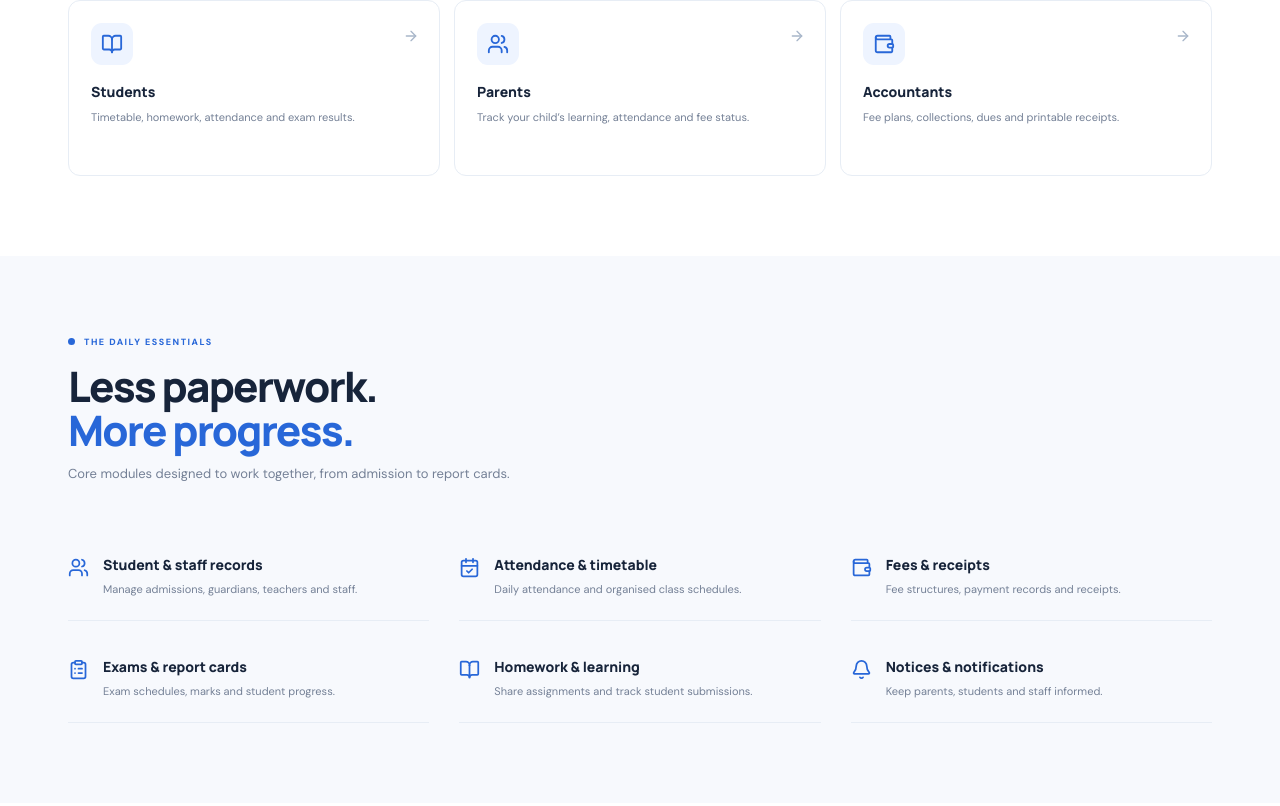
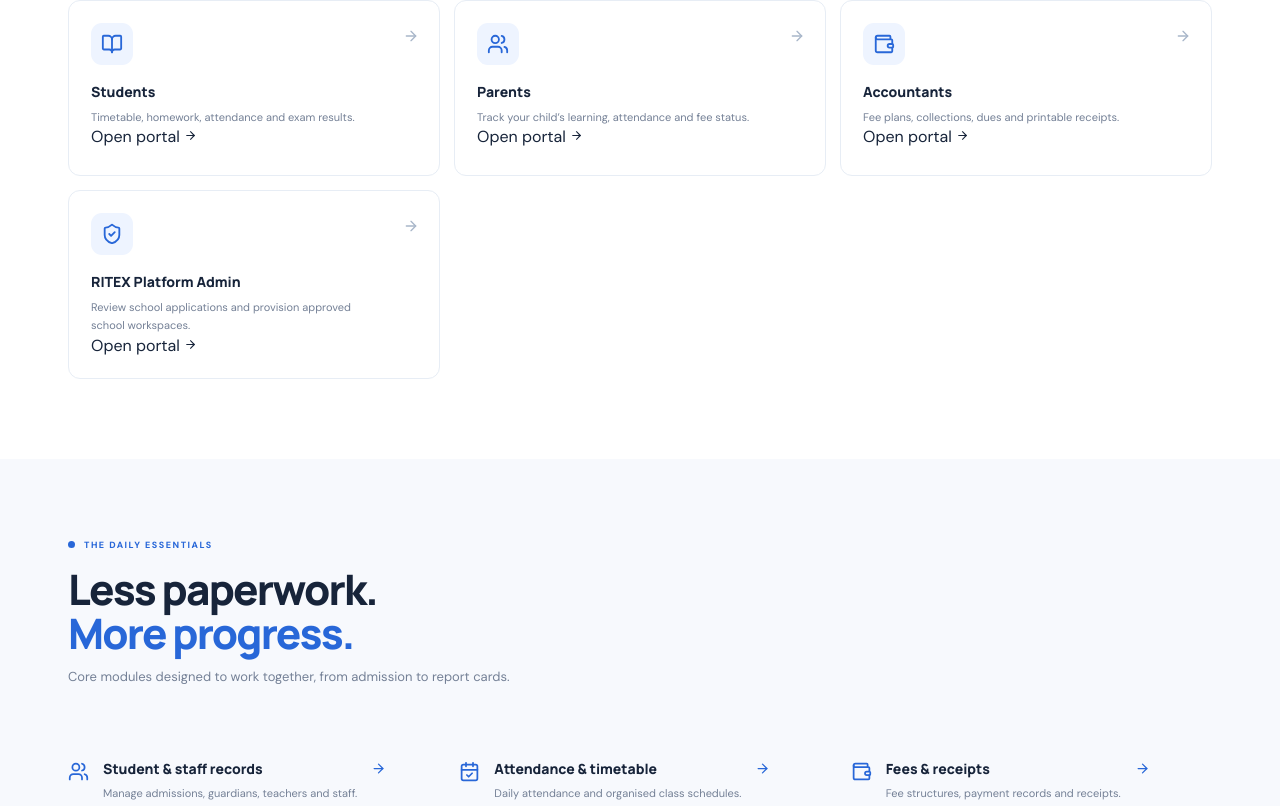
Before and after one commit to mantukumar84140926-sys/Archanova, a Next.js app: page /schoolverse in a window 1280 px wide. Shown: the part 1134-1940 px from the top of the page. Built offline with nearby package versions, Linux system fonts and the light colour scheme.

Commit message:
Make RITEX portal and feature cards navigable

```diff
--- a/app/schoolverse/page.tsx
+++ b/app/schoolverse/page.tsx
@@ -15,6 +15,7 @@ const portals = [
   { icon: BookOpen, title: "Students", detail: "Timetable, homework, attendance and exam results." },
   { icon: Users, title: "Parents", detail: "Track your child’s learning, attendance and fee status." },
   { icon: Wallet, title: "Accountants", detail: "Fee plans, collections, dues and printable receipts." },
+  { icon: ShieldCheck, title: "RITEX Platform Admin", detail: "Review school applications and provision approved school workspaces.", href: "/schoolverse/platform" },
 ];
 
 const modules = [
@@ -64,10 +65,10 @@ export default function SchoolverseHome() {
 
       <section className="sv-audience" id="portals">
         <div className="sv-section-head"><div className="sv-kicker"><span /> ONE GLOBAL PLATFORM, MANY ROLES</div><h2>Everyone has a place<br />in the <em>school community.</em></h2><p>Separate workspaces with permissions tailored to each role.</p></div>
-        <div className="sv-portal-grid">{portals.map((portal) => { const Icon = portal.icon; return <article className="sv-portal-card" key={portal.title}><div className="sv-icon-tile"><Icon size={22} /></div><h3>{portal.title}</h3><p>{portal.detail}</p><span className="sv-card-arrow"><ArrowRight size={16} /></span></article>; })}</div>
+        <div className="sv-portal-grid">{portals.map((portal) => { const Icon = portal.icon; return <Link href={portal.href ?? "/schoolverse/login"} className="sv-portal-card sv-portal-link" aria-label={`Open ${portal.title} sign-in`} key={portal.title}><div className="sv-icon-tile"><Icon size={22} /></div><h3>{portal.title}</h3><p>{portal.detail}</p><span className="sv-card-arrow"><ArrowRight size={16} /></span><span className="sv-card-action">Open portal <ArrowRight size={13} /></span></Link>; })}</div>
       </section>
 
-      <section className="sv-modules" id="modules"><div className="sv-section-head"><div className="sv-kicker"><span /> THE DAILY ESSENTIALS</div><h2>Less paperwork.<br /><em>More progress.</em></h2><p>Core modules designed to work together, from admission to report cards.</p></div><div className="sv-module-grid">{modules.map((module) => { const Icon = module.icon; return <article className="sv-module" key={module.title}><Icon size={21} /><div><h3>{module.title}</h3><p>{module.detail}</p></div></article>; })}</div></section>
+      <section className="sv-modules" id="modules"><div className="sv-section-head"><div className="sv-kicker"><span /> THE DAILY ESSENTIALS</div><h2>Less paperwork.<br /><em>More progress.</em></h2><p>Core modules designed to work together, from admission to report cards.</p></div><div className="sv-module-grid">{modules.map((module) => { const Icon = module.icon; return <Link href="/schoolverse/login" className="sv-module sv-module-link" key={module.title}><Icon size={21} /><div><h3>{module.title}</h3><p>{module.detail}</p></div><ArrowRight className="sv-module-arrow" size={15} /></Link>; })}</div></section>
 
       <section className="sv-security" id="security"><div><div className="sv-kicker"><span /> BUILT FOR SCHOOLS AROUND THE WORLD</div><h2>One platform.<br /><em>Private school data.</em></h2><p>Schools around the world get separate workspaces. Access is controlled by verified school memberships and database-level policies, not just hidden screens.</p></div><div className="sv-security-points"><span><ShieldCheck /> School-wise access controls</span><span><Users /> Role-based permissions</span><span><Building2 /> Separate school records</span></div></section>
 
```
